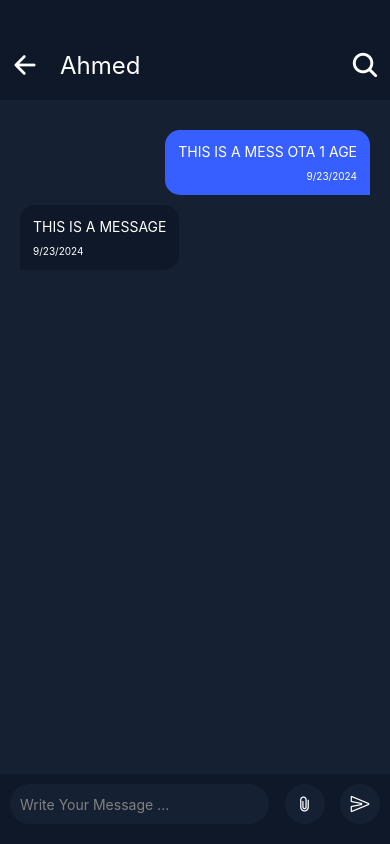
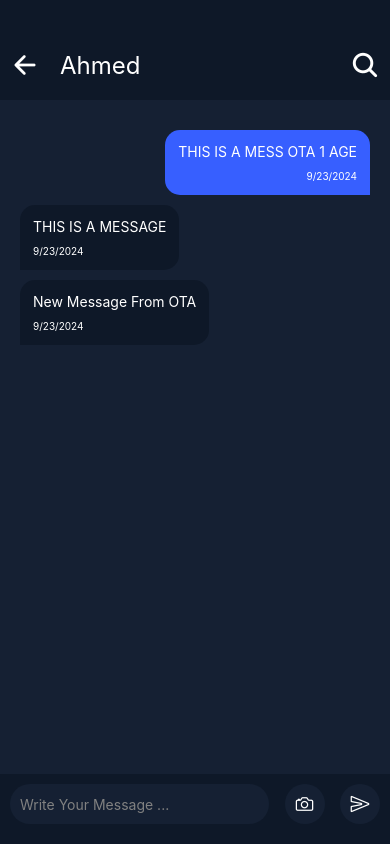
Before and after one commit to mohamedmedhatdev/chatapp, a React Native app: screen / in a window 390 px wide. Built offline with nearby package versions, Linux system fonts and the light colour scheme.

Commit message:
Attachments Upload

```diff
--- a/src/components/chatView/chatView.tsx
+++ b/src/components/chatView/chatView.tsx
@@ -20,6 +20,7 @@ import { TextField } from "../form/inputField";
 import { useForm } from "react-hook-form";
 import { ChatTopBar } from "./topBar";
 import { MessageReplyPrompt } from "./messageReplyPrompt";
+import * as DocumentPicker from "expo-document-picker";
 import { IMessage } from "../../models/message.model";
 
 interface IChatViewProps {
@@ -56,9 +57,7 @@ export const ChatView = ({ chatId }: IChatViewProps) => {
     Keyboard.addListener("keyboardDidShow", () => {
       scrollViewRef.current?.scrollToEnd();
     });
-    setInterval(() => {
-      sendMsg(false, "New Message From OTA");
-    }, 20000);
+    sendMsg(false, "New Message From OTA");
   }, []);
 
   useEffect(() => {
@@ -143,8 +142,30 @@ export const ChatView = ({ chatId }: IChatViewProps) => {
           }}
           returnKeyType="send"
         />
-        <TouchableOpacity style={styles(colors).sendButton}>
-          <Ionicons name="attach-outline" size={20} color="white" />
+        <TouchableOpacity
+          style={styles(colors).sendButton}
+          onPress={async () => {
+            let result = await DocumentPicker.getDocumentAsync();
+            const data = await fetch(result?.assets![0].uri);
+            dispatch(
+              chatsActions.sendMessage({
+                chatId,
+                message: {
+                  baseMsg: replyData.isReplying ? replyData.msg : undefined,
+                  senderId: user.id,
+                  content: {
+                    uri: result.assets![0].uri,
+                    type: "file",
+                    fileName: result.assets![0].name,
+                    content: await data.blob(),
+                  },
+                  timeStamp: new Date().toLocaleDateString("en-us"),
+                },
+              })
+            );
+          }}
+        >
+          <Ionicons name="camera-outline" size={20} color="white" />
         </TouchableOpacity>
         <TouchableOpacity
           style={styles(colors).sendButton}
--- a/src/components/message/message.tsx
+++ b/src/components/message/message.tsx
@@ -1,10 +1,11 @@
-import { Text, View } from "react-native";
+import { Text, TouchableOpacity, View } from "react-native";
 import { useDispatch, useSelector } from "react-redux";
 import { useMemo } from "react";
 import { styles } from "./message.style";
 import { IMessage } from "../../models/message.model";
 import { RootState } from "../../store/store";
 import { Gesture, GestureDetector } from "react-native-gesture-handler";
+import * as Sharing from "expo-sharing";
 
 import Animated, {
   BounceIn,
@@ -105,9 +106,32 @@ export const Message = ({ message, onReply, chat }: IMessageProps) => {
             </Text>
           </View>
         )}
-        <Text style={{ color: colors.messageTextColor }}>
-          {message.content.content.toString()}
-        </Text>
+
+        {message.content.type === "text" && (
+          <Text style={{ color: colors.messageTextColor }}>
+            {message.content.content.toString()}
+          </Text>
+        )}
+        {message.content.type === "file" && (
+          <TouchableOpacity
+            onPress={() => {
+              Sharing.shareAsync((message.content as any).uri);
+            }}
+            style={{
+              width: "100%",
+              height: 60,
+              backgroundColor: colors.inputColor,
+              borderRadius: 10,
+              flexDirection: "row",
+              padding: 10,
+            }}
+          >
+            <Ionicons name="file-tray" size={32} color="white" />
+            <Text style={{ color: "white", fontSize: 24, marginHorizontal: 5 }}>
+              {message.content.fileName}
+            </Text>
+          </TouchableOpacity>
+        )}
 
         <Text style={styles(isSender, colors).timeStamp}>
           {message.timeStamp}
--- a/src/models/message.model.ts
+++ b/src/models/message.model.ts
@@ -4,12 +4,14 @@ export type MessageContentType =
       content: string;
     }
   | {
-      type: "image";
+      type: "file";
+      fileName: string;
       content: Blob;
+      uri: string;
     };
 export interface IMessage {
   senderId: number;
-  id : number;
+  id: number;
   content: MessageContentType;
   baseMsg?: IMessage;
   timeStamp: string;
--- a/src/store/reducers/chats.reducer.ts
+++ b/src/store/reducers/chats.reducer.ts
@@ -64,6 +64,7 @@ export const chatsSlice = createSlice({
       );
     },
     sendMessage(state, action: PayloadAction<ISendMessageAction>) {
+      // Not best performance better to have a map with the id being the key and the value being the actual message (Better Performance )
       state.chats = state.chats.map((x) =>
         x.chatId === action.payload.chatId
           ? {
```
Also changed, not shown: package.json (+6 -3 lines), 2 other files (tests, documents, lock files or other folders).
